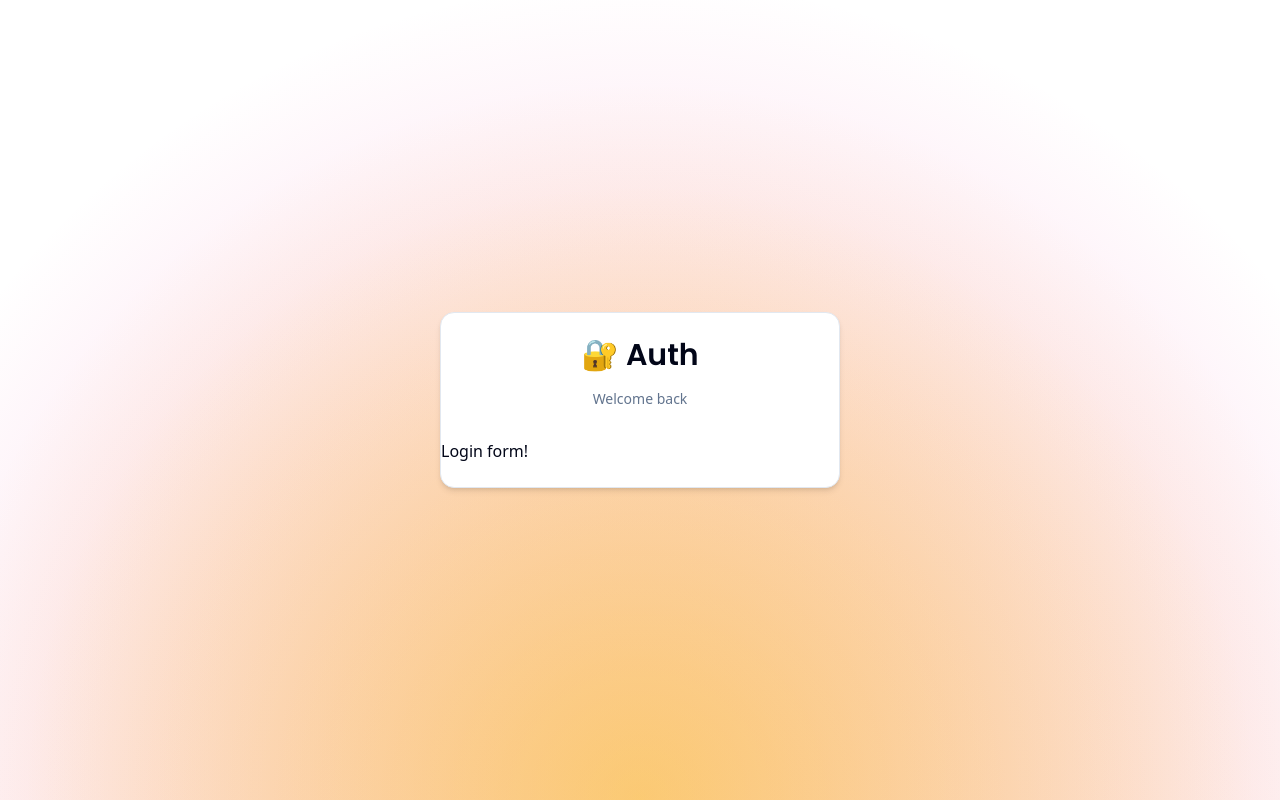
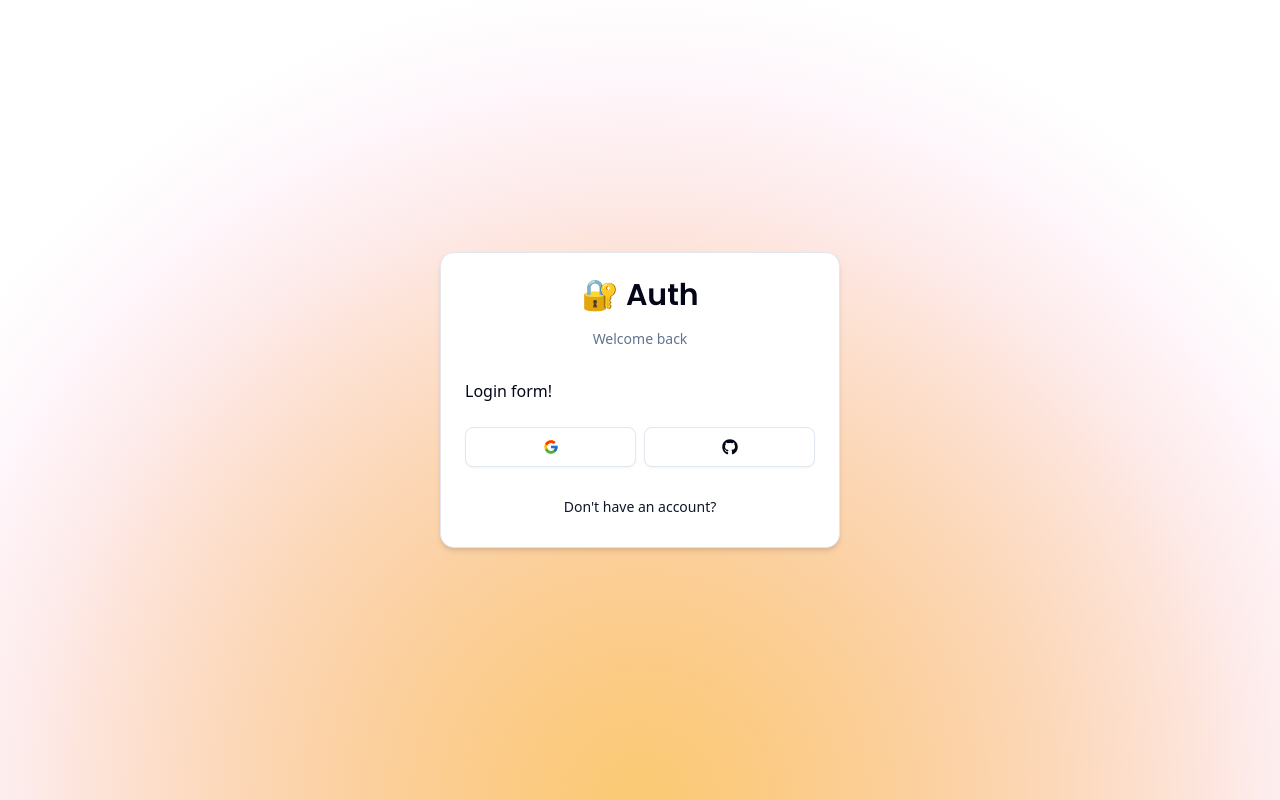
Before and after one commit to ycl818/2025_next_auth_v5, a Next.js app: page /auth/login in a window 1280 px wide. Built offline with nearby package versions, Linux system fonts and the light colour scheme.

Commit message:
complete form ui

```diff
--- a/app/auth/login/page.tsx
+++ b/app/auth/login/page.tsx
@@ -2,15 +2,6 @@ import { CardWrapper } from "@/components/auth/card-wrapper";
 import { LoginForm } from "@/components/auth/login-form";
 
 const LoginPage = () => {
-  return (
-    <CardWrapper
-      headerLabel="Welcome back"
-      backButtonLabel="Don't have an account?"
-      backButtonHref="/auth/register"
-      showSocial
-    >
-      <LoginForm />
-    </CardWrapper>
-  );
+  return <LoginForm />;
 };
 export default LoginPage;
--- a/app/page.tsx
+++ b/app/page.tsx
@@ -13,9 +13,7 @@ export default function Home() {
   return (
     <>
       <main
-        className="flex h-full flex-col items-center justify-center
-
-    "
+        className="flex h-full flex-col items-center justify-center"
         style={{
           backgroundImage: `
           radial-gradient(circle at 50% 100%, rgba(253, 224, 71, 0.4) 0%, transparent 60%),
@@ -35,16 +33,11 @@ export default function Home() {
           </h1>
           <p className="text-white text-lg">A simple authentication service</p>
           <div>
-            <LoginButton>
+            <LoginButton asChild>
               <Button variant="secondary" size="lg">
                 Sign in
               </Button>
             </LoginButton>
-            {/* <LoginButton asChild>
-              <Button variant="secondary" size="lg">
-                Sign in
-              </Button>
-            </LoginButton> */}
           </div>
         </div>
       </main>
--- /dev/null
+++ b/components/auth/back-button.tsx
@@ -0,0 +1,19 @@
+"use client";
+
+import Link from "next/link";
+
+import { Button } from "@/components/ui/button";
+
+interface BackButtonProps {
+  href: string;
+  label: string;
+}
+
+export const BackButton = ({ href, label }: BackButtonProps) => {
+  return (
+    // add asChild make Link can properly inside
+    <Button variant="link" className="font-normal w-full" size="sm" asChild>
+      <Link href={href}>{label}</Link>
+    </Button>
+  );
+};
--- a/components/auth/card-wrapper.tsx
+++ b/components/auth/card-wrapper.tsx
@@ -7,6 +7,8 @@ import {
   CardHeader,
 } from "@/components/ui/card";
 import { Header } from "@/components/auth//header";
+import { Social } from "@/components/auth/social";
+import { BackButton } from "@/components/auth/back-button";
 
 interface CardWrapperProps {
   children: React.ReactNode;
@@ -28,7 +30,15 @@ export const CardWrapper = ({
       <CardHeader>
         <Header label={headerLabel} />
       </CardHeader>
-      {children}
+      <CardContent>{children}</CardContent>
+      {showSocial && (
+        <CardFooter>
+          <Social />
+        </CardFooter>
+      )}
+      <CardFooter>
+        <BackButton label={backButtonLabel} href={backButtonHref} />
+      </CardFooter>
     </Card>
   );
 };
--- a/components/auth/login-button.tsx
+++ b/components/auth/login-button.tsx
@@ -2,7 +2,7 @@
 
 import { useRouter } from "next/navigation";
 
-interface LoginBottonProps {
+interface LoginButtonProps {
   children: React.ReactNode;
   mode?: "modal" | "redirect";
   asChild?: boolean;
@@ -12,7 +12,7 @@ export function LoginButton({
   children,
   mode = "redirect",
   asChild,
-}: LoginBottonProps) {
+}: LoginButtonProps) {
   const router = useRouter();
 
   const onClick = () => {
@@ -24,7 +24,13 @@ export function LoginButton({
   }
 
   return (
-    <span className="cursor-pointer" onClick={onClick}>
+    <span
+      className="cursor-pointer"
+      onClick={onClick}
+      tabIndex={0}
+      role="button"
+      aria-label="Login"
+    >
       {children}
     </span>
   );
--- a/components/auth/login-form.tsx
+++ b/components/auth/login-form.tsx
@@ -1,3 +1,14 @@
+import { CardWrapper } from "@/components/auth/card-wrapper";
+
 export const LoginForm = () => {
-  return <div>Login form!</div>;
+  return (
+    <CardWrapper
+      headerLabel="Welcome back"
+      backButtonLabel="Don't have an account?"
+      backButtonHref="/auth/register"
+      showSocial
+    >
+      Login form!
+    </CardWrapper>
+  );
 };
--- /dev/null
+++ b/components/auth/social.tsx
@@ -0,0 +1,29 @@
+"use client";
+
+import { FcGoogle } from "react-icons/fc";
+import { FaGithub } from "react-icons/fa";
+
+import { Button } from "@/components/ui/button";
+
+export const Social = () => {
+  return (
+    <div className="flex items-center w-full gap-x-2">
+      <Button
+        size="lg"
+        className="w-full flex-1"
+        variant="outline"
+        onClick={() => {}}
+      >
+        <FcGoogle className="h-5 w-5" />
+      </Button>
+      <Button
+        size="lg"
+        className="w-full flex-1"
+        variant="outline"
+        onClick={() => {}}
+      >
+        <FaGithub className="h-5 w-5" />
+      </Button>
+    </div>
+  );
+};
--- a/package.json
+++ b/package.json
@@ -16,6 +16,7 @@
     "next": "15.5.0",
     "react": "19.1.0",
     "react-dom": "19.1.0",
+    "react-icons": "^5.5.0",
     "tailwind-merge": "^3.3.1"
   },
   "devDependencies": {
```
Also changed, not shown: 1 other file (tests, documents, lock files or other folders).
